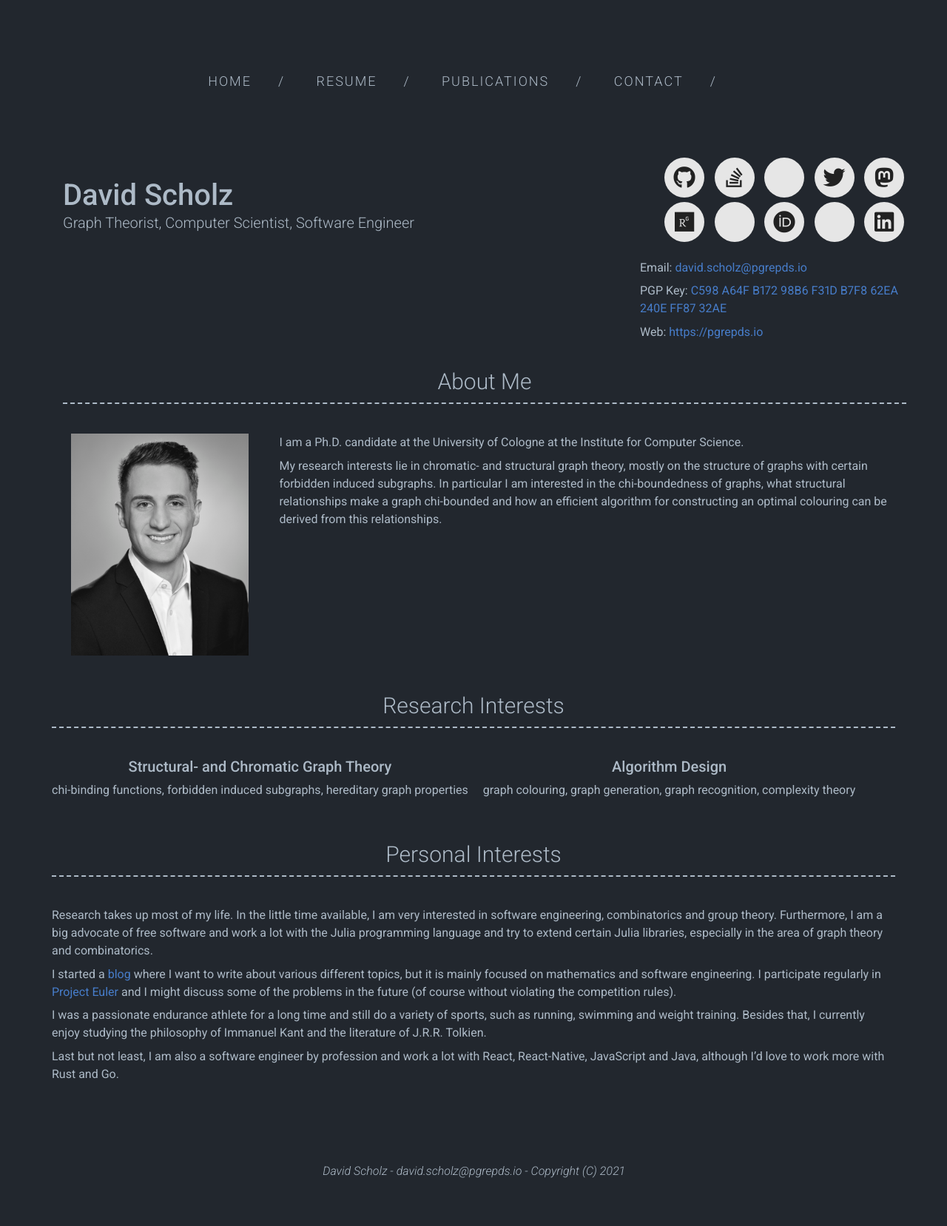
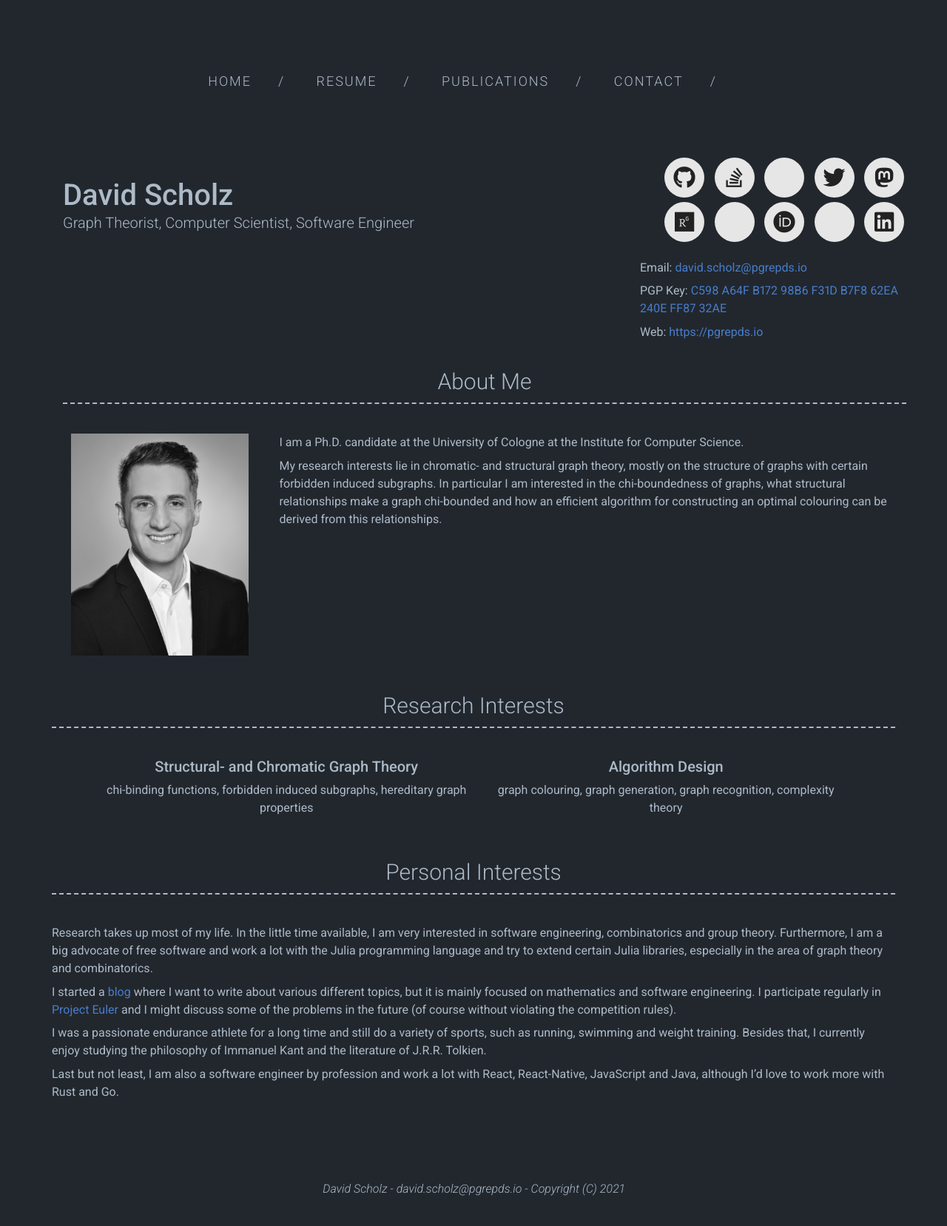
Before and after one commit to pgrepds/pgrepds.github.io, a Jekyll site: the page built from index.html, in a window 1280 px wide. Shown: the whole page at 74% size. Built offline with Jekyll 4.4.1, drawn with Linux system fonts in a browser that asks for light colours; nearby versions of some CDN libraries; a style sheet for code colours, icons or effects is not loaded; before the commit the page ends 1633 px from its top, so only the background shows below that.

Commit message:
update css

```diff
--- a/_sass/site.scss
+++ b/_sass/site.scss
@@ -228,10 +228,9 @@
   @media screen and (min-width: 540px) {
     display: flex;
     flex-direction: row;
-    margin: 0 auto;
-    margin-bottom: 50px;
   }
 
+  width: 90%;
   margin: 0 auto;
   margin-bottom: 50px;
 
```
